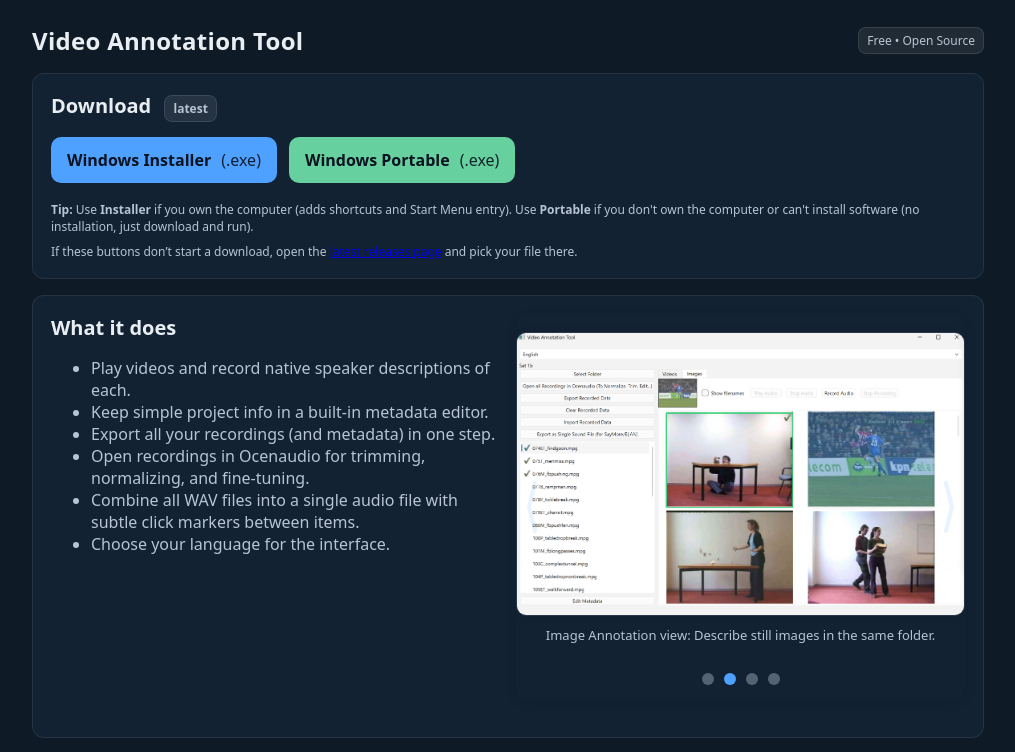
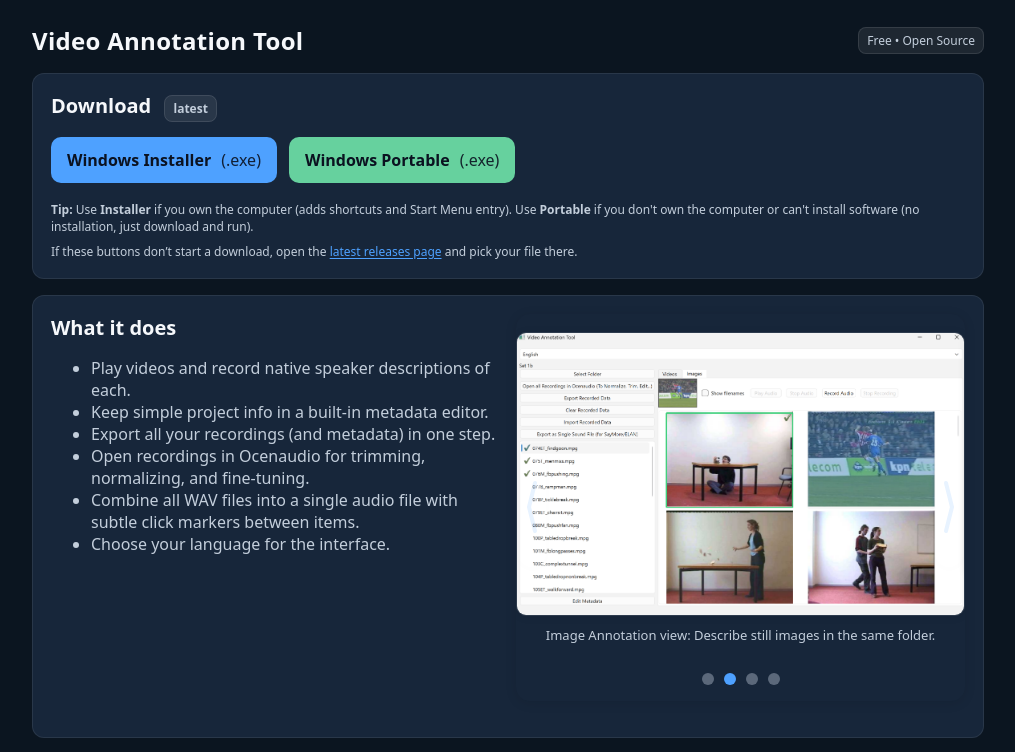
Before and after one commit to rulingAnts/videoannotationtool, a plain HTML site: page docs/index.html in a window 1280 px wide. Shown: the top 752 px of the page, without its empty margins (132-1147 px from the left). Drawn offline with Linux system fonts and the light colour scheme; no server answers.

Commit message:
style: update root color variables for improved contrast and add high-contrast link styles

```diff
--- a/docs/styles.css
+++ b/docs/styles.css
@@ -118,7 +118,7 @@
 		max-width: 98vw;
 	}
 }
-:root{--bg:#0e1a25;--card:#122233;--text:#e9eef3;--muted:#b8c4d1;--accent:#4ea1ff;--accent-2:#66d19e}
+:root{--bg:#0b1520;--card:#17263a;--text:#f6f8fb;--muted:#c3cedb;--accent:#4ea1ff;--accent-2:#66d19e}
 *{box-sizing:border-box}
 html,body{margin:0;padding:0;font-family:system-ui,-apple-system,Segoe UI,Roboto,Inter,Helvetica,Arial,sans-serif;background:var(--bg);color:var(--text);}
 .container{max-width:1000px;margin:0 auto;padding:24px}
@@ -144,3 +144,7 @@ ul{color:var(--muted)}
 .kicker{font-size:12px;color:var(--muted);text-transform:uppercase;letter-spacing:.12em}
 .footer{margin:28px 0 8px;color:var(--muted);font-size:13px}
 code{background:rgba(255,255,255,0.06);padding:2px 6px;border-radius:6px;border:1px solid rgba(255,255,255,0.08)}
+
+/* High-contrast, clearly underlined links for dark backgrounds */
+a{color:var(--accent);text-decoration:underline;text-underline-offset:2px}
+a:hover,a:focus{color:#82c4ff}
```
